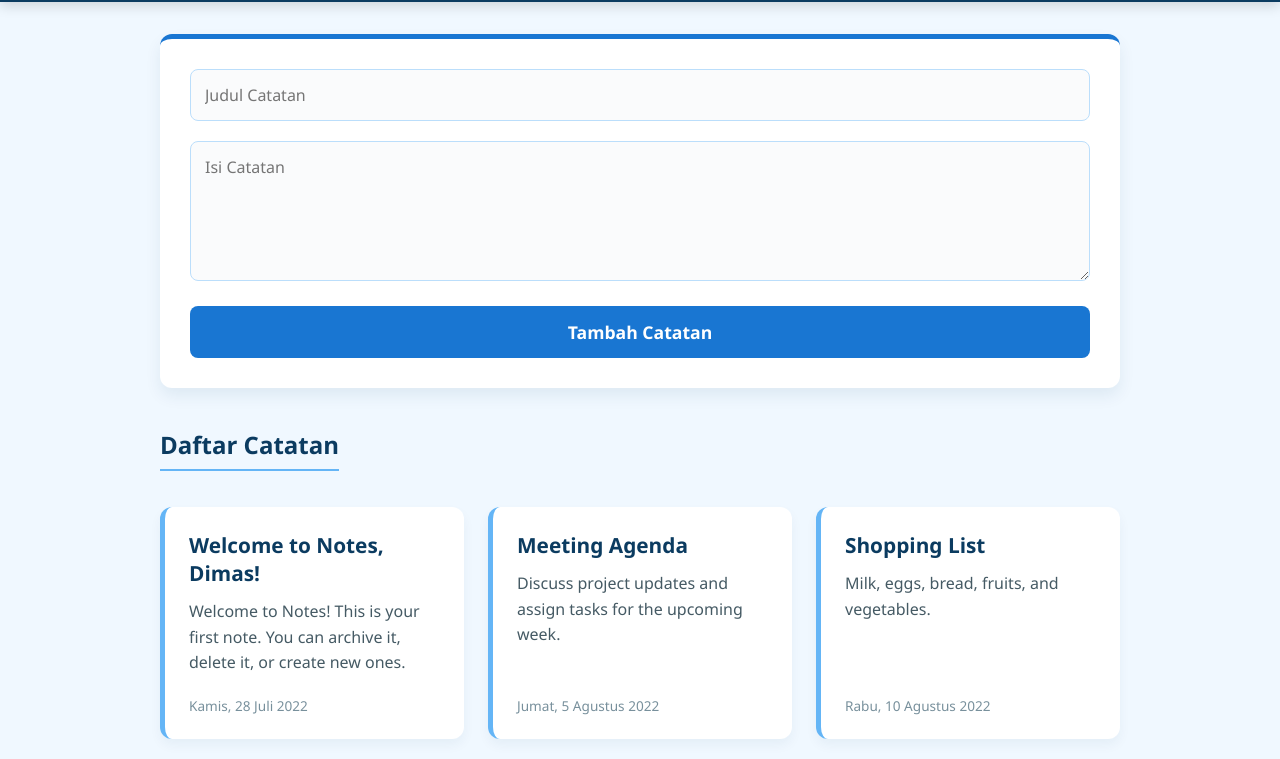
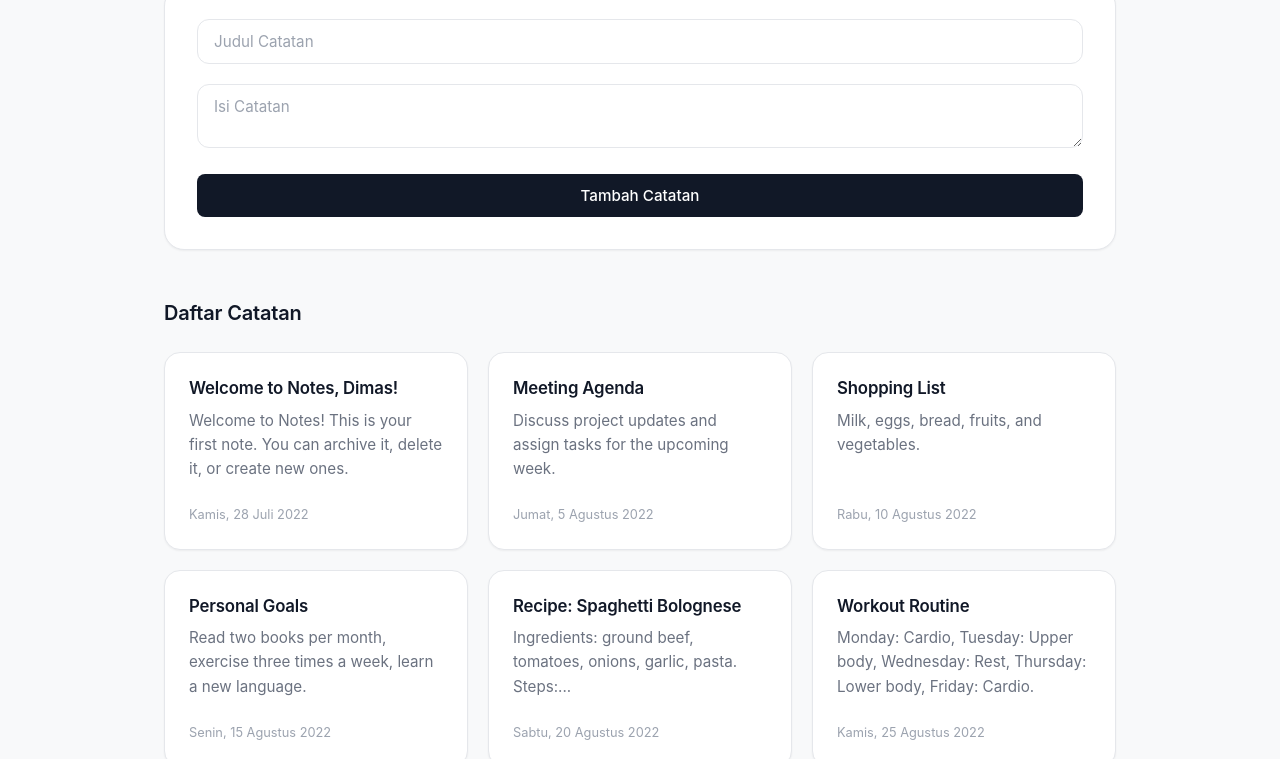
Before and after one commit to the1975/Notes-App, a plain HTML site: page index.html in a window 1280 px wide. Shown: the part 117-876 px from the top of the page. Drawn offline with Linux system fonts and the light colour scheme.

Commit message:
[EDIT] style.css

```diff
--- a/style.css
+++ b/style.css
@@ -1,113 +1,211 @@
+/* ROOT VARIABLES UNTUK DESIGN SYSTEM PREMIUM */
+:root {
+  --bg-color: #F8F9FA;
+  --surface-color: #FFFFFF;
+  --border-color: #E5E7EB;
+  --text-primary: #111827;
+  --text-secondary: #6B7280;
+  --text-muted: #9CA3AF;
+  --accent-color: #84CC16;
+  --accent-subtle: rgba(132, 204, 22, 0.15);
+  --danger-color: #EF4444;
+
+  --radius-sm: 8px;
+  --radius-md: 12px;
+  --radius-lg: 16px;
+  --radius-xl: 20px;
+
+  --shadow-subtle: 0 1px 2px 0 rgba(0, 0, 0, 0.05);
+  --shadow-hover: 0 4px 6px -1px rgba(0, 0, 0, 0.05), 0 2px 4px -1px rgba(0, 0, 0, 0.03);
+
+  --transition-fast: 150ms ease-in-out;
+}
+
+/* GLOBAL RESET & TYPOGRAPHY */
 * {
   box-sizing: border-box;
   margin: 0;
   padding: 0;
-  font-family: 'Segoe UI', Tahoma, Geneva, Verdana, sans-serif;
+  font-family: 'Inter', -apple-system, BlinkMacSystemFont, 'Segoe UI', Roboto, Helvetica, Arial, sans-serif;
 }
 
 body {
-  /* Latar belakang biru laut yang sangat lembut */
-  background-color: #f0f8ff;
-  color: #2c3e50;
+  background-color: var(--bg-color);
+  color: var(--text-primary);
+  line-height: 1.5;
+  -webkit-font-smoothing: antialiased;
 }
 
+/* APP BAR (HEADER) - Clean & Effortless */
 app-bar {
   display: block;
-  /* Biru laut pekat untuk header */
-  background-color: #0b3b60;
-  color: #e0f7fa;
-  padding: 20px;
+  background-color: var(--surface-color);
+  color: var(--text-primary);
+  padding: 16px 24px;
   text-align: center;
-  font-size: 1.8em;
-  font-weight: 700;
-  letter-spacing: 1px;
-  box-shadow: 0 4px 12px rgba(0, 0, 0, 0.15);
+  border-bottom: 1px solid var(--border-color);
+  /* Menghilangkan shadow bawaan untuk kesan lebih flat */
+  box-shadow: none !important;
 }
 
+app-bar h1 {
+  font-size: 1.25rem;
+  font-weight: 600;
+  letter-spacing: -0.01em;
+}
+
+/* MAIN CONTAINER - Comfortable Whitespace */
 main {
   max-width: 1000px;
-  margin: 32px auto;
-  padding: 0 20px;
+  margin: 40px auto;
+  padding: 0 24px;
 }
 
-/* Grid Layout untuk Daftar Catatan */
-.notes-grid {
-  display: grid;
-  grid-template-columns: repeat(auto-fill, minmax(300px, 1fr));
-  gap: 24px;
-  margin-top: 20px;
+/* SECTION TITLE */
+h2 {
+  font-size: 1.25rem;
+  font-weight: 600;
+  color: var(--text-primary);
+  margin-bottom: 24px;
+  letter-spacing: -0.01em;
+  /* Reset styling lama */
+  border-bottom: none !important;
+  padding-bottom: 0 !important;
+  display: block !important;
 }
 
-h2 {
-  color: #0b3b60;
-  margin-bottom: 16px;
-  border-bottom: 2px solid #64b5f6;
-  padding-bottom: 8px;
-  display: inline-block;
-}
-
-/* Styling untuk Custom Elements form */
+/* FORM / NOTE INPUT (SURFACE CARD) */
 note-input {
   display: block;
-  background: white;
-  padding: 30px;
-  border-radius: 12px;
-  box-shadow: 0 8px 16px rgba(11, 59, 96, 0.08);
-  margin-bottom: 40px;
-  border-top: 5px solid #1976d2;
+  background: var(--surface-color) !important;
+  padding: 32px !important;
+  border-radius: var(--radius-xl) !important;
+  border: 1px solid var(--border-color) !important;
+  box-shadow: var(--shadow-subtle) !important;
+  margin-bottom: 48px !important;
 }
 
 .form-group {
   margin-bottom: 20px;
 }
 
-.form-group input, .form-group textarea {
+/* INPUT & TEXTAREA - Clear Focus State & Moderate Radius */
+.form-group input,
+.form-group textarea {
   width: 100%;
-  padding: 14px;
-  border: 1.5px solid #bbdefb;
-  border-radius: 8px;
-  font-size: 1em;
-  transition: all 0.3s ease;
-  background-color: #fafbfc;
+  padding: 12px 16px !important;
+  border: 1px solid var(--border-color) !important;
+  border-radius: var(--radius-md) !important;
+  font-size: 0.95rem !important;
+  color: var(--text-primary);
+  background-color: var(--surface-color) !important;
+  transition: all var(--transition-fast) !important;
 }
 
-.form-group input:focus, .form-group textarea:focus {
-  outline: none;
-  border-color: #1976d2;
-  box-shadow: 0 0 0 3px rgba(25, 118, 210, 0.1);
-  background-color: white;
+.form-group input::placeholder,
+.form-group textarea::placeholder {
+  color: var(--text-muted);
 }
 
-.form-group textarea {
-  min-height: 140px;
-  resize: vertical;
+.form-group input:focus,
+.form-group textarea:focus {
+  outline: none !important;
+  border-color: var(--accent-color) !important;
+  box-shadow: 0 0 0 3px var(--accent-subtle) !important;
 }
 
+/* BUTTON - Primary Dark, Compact, Semibold */
 button {
-  background-color: #1976d2;
-  color: white;
-  border: none;
-  padding: 14px 24px;
-  font-size: 1.1em;
-  font-weight: 600;
-  border-radius: 8px;
+  background-color: var(--text-primary) !important;
+  color: var(--surface-color) !important;
+  border: none !important;
+  padding: 12px 20px !important;
+  font-size: 0.95rem !important;
+  font-weight: 500 !important;
+  border-radius: var(--radius-sm) !important;
   cursor: pointer;
   width: 100%;
-  transition: background-color 0.3s ease, transform 0.1s ease;
+  transition: background-color var(--transition-fast) !important;
 }
 
 button:hover {
-  background-color: #1565c0;
+  background-color: #374151 !important; /* Lighter dark for hover */
+  transform: none !important; /* Menghapus efek bounce/scaling lama */
 }
 
-button:active {
-  transform: scale(0.98);
+/* VALIDATION MESSAGE - Restrained Danger Color */
+.error-message {
+  color: var(--danger-color) !important;
+  font-size: 0.8rem !important;
+  margin-top: 6px !important;
+  font-weight: 400 !important;
 }
 
-.error-message {
-  color: #d32f2f;
-  font-size: 0.85em;
-  display: block;
-  margin-top: 6px;
-  font-weight: 500;
+/* GRID SYSTEM - Consistent Spacing */
+.notes-grid {
+  display: grid;
+  grid-template-columns: repeat(auto-fill, minmax(280px, 1fr));
+  gap: 20px;
+  margin-top: 0;
 }
+
+/* NOTE ITEM (CARD) - Content Focus, Subtle Elevation */
+note-item .card {
+  background: var(--surface-color) !important;
+  padding: 24px !important;
+  border-radius: var(--radius-lg) !important;
+  border: 1px solid var(--border-color) !important;
+  box-shadow: var(--shadow-subtle) !important;
+  display: flex !important;
+  flex-direction: column !important;
+  height: 100% !important;
+  transition: box-shadow var(--transition-fast), border-color var(--transition-fast) !important;
+  /* Membersihkan border tebal dari desain sebelumnya */
+  border-left: 1px solid var(--border-color) !important;
+}
+
+note-item .card:hover {
+  transform: none !important; /* Menghapus efek animasi floating melayang */
+  box-shadow: var(--shadow-hover) !important;
+  border-color: #D1D5DB !important;
+}
+
+note-item .card h3 {
+  margin-bottom: 8px !important;
+  font-size: 1.05rem !important;
+  font-weight: 600 !important;
+  color: var(--text-primary) !important;
+  line-height: 1.4 !important;
+  letter-spacing: -0.01em !important;
+}
+
+note-item .card p {
+  flex-grow: 1 !important;
+  margin-bottom: 24px !important;
+  line-height: 1.6 !important;
+  color: var(--text-secondary) !important;
+  font-size: 0.95rem !important;
+}
+
+note-item .card small {
+  color: var(--text-muted) !important;
+  font-size: 0.8rem !important;
+  font-weight: 400 !important;
+}
+
+/* RESPONSIVE LAYOUT */
+@media (max-width: 768px) {
+  main {
+    padding: 0 16px;
+    margin: 24px auto;
+  }
+
+  note-input {
+    padding: 24px !important;
+  }
+
+  .notes-grid {
+    grid-template-columns: 1fr;
+    gap: 16px;
+  }
+}
```
